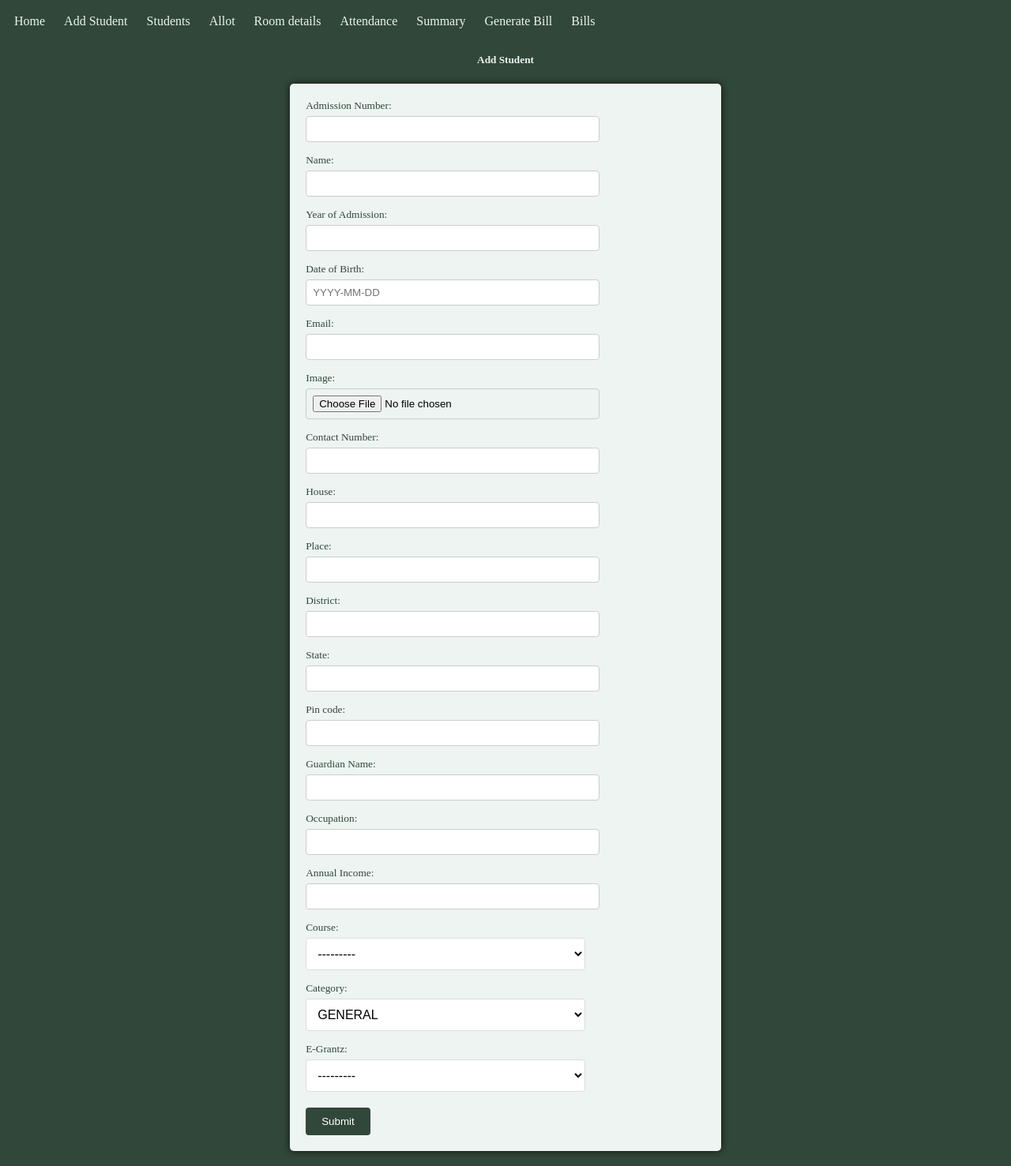
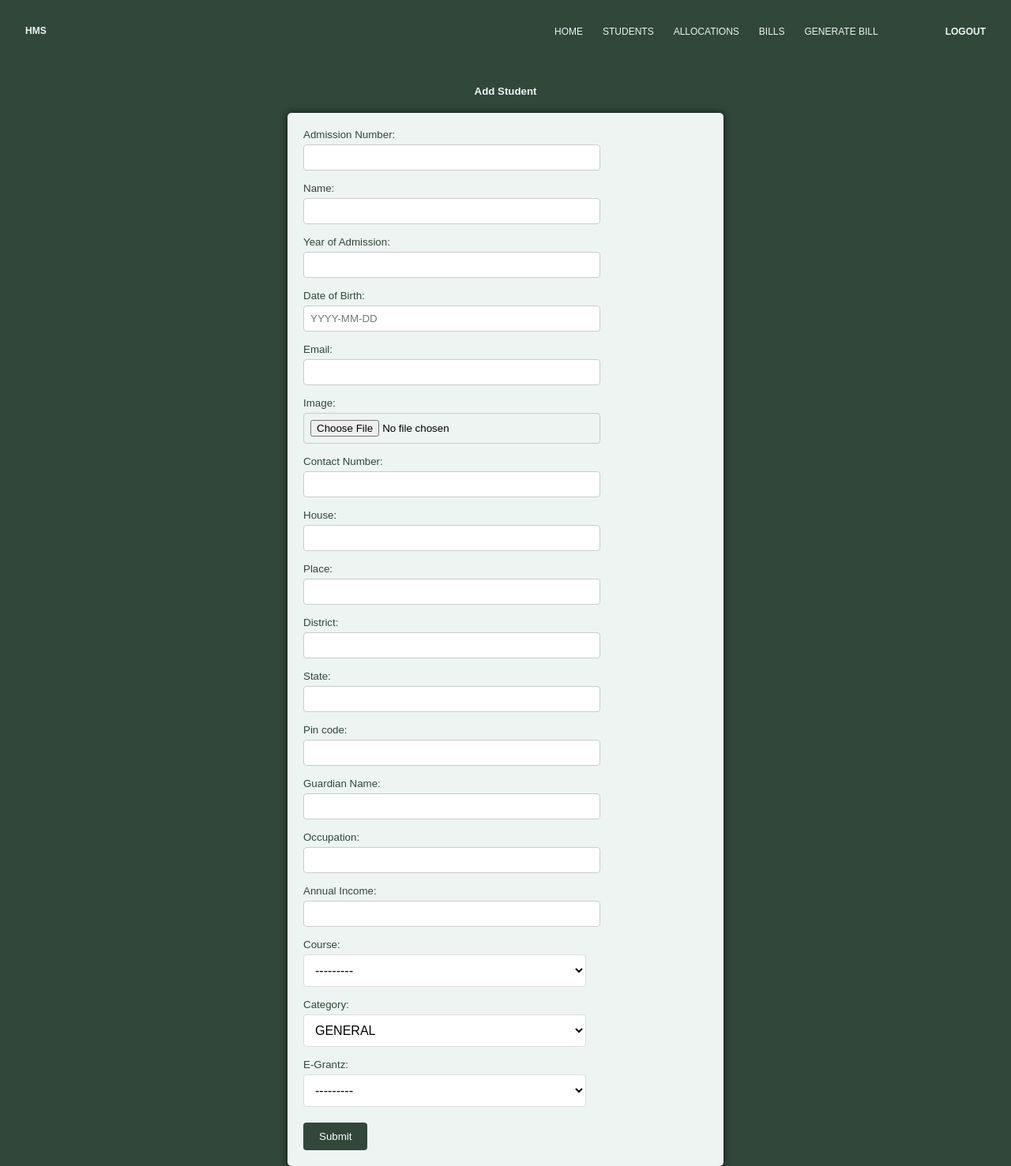
Before and after one commit to jitheshjr/main, a Django app: page /add/ in a window 1280 px wide. Shown: the whole page at 79% size. Run offline with Django 5.2, Linux system fonts and the light colour scheme; a user stored in the database is signed in; data comes from the database, SQL or seed files in the repository; both versions use the stored data as it was after the commit.

Commit message:
navbar modified

```diff
--- a/hostel/templates/hostel/add_stud.html
+++ b/hostel/templates/hostel/add_stud.html
@@ -62,11 +62,13 @@ hostel | AddStudent
     h5{
         color: #EDF4F2;
         text-align: center;
+        margin-bottom: 20px;
     }
 </style>
 {% endblock %}
 
 {% block content %}
+<div class="main">
     <h5>Add Student</h5>
     <div class="main-block">
         <form method="post" action="" enctype="multipart/form-data">
@@ -168,4 +170,5 @@ hostel | AddStudent
             </div>
         </form>
     </div>
+</div>
 {% endblock %}
--- a/hostel/templates/hostel/allot_stud.html
+++ b/hostel/templates/hostel/allot_stud.html
@@ -62,6 +62,7 @@ hostel | allot
         h5{
             color: #EDF4F2;
             text-align: center;
+            margin-bottom: 20px;
         }
     </style>
 {% endblock %}
--- a/hostel/templates/hostel/allotements.html
+++ b/hostel/templates/hostel/allotements.html
@@ -6,6 +6,9 @@ Hostel | Allocations
 
 {% block style %}
 <style>
+    .main-block{
+        margin-top: 10px;
+    }
     .allot {
         width: 70%;
         margin: 0 auto;
@@ -37,11 +40,13 @@ Hostel | Allocations
     h5{
         color: #EDF4F2;
         text-align: center;
+        margin-bottom: 25px;
     }
 </style>
 {% endblock %}
 
 {% block content %}
+<div class="main-block">
     <h5>Room Details</h5>
     <div class="allot">
         <table>
@@ -61,4 +66,5 @@ Hostel | Allocations
             {% endfor %}
         </table>
     </div>
+</div>
 {% endblock %}
--- a/hostel/templates/hostel/attendance.html
+++ b/hostel/templates/hostel/attendance.html
@@ -45,6 +45,7 @@ hostel | Attendance
     h5{
         color: #EDF4F2;
         text-align: center;
+        margin-bottom: 20px;
     }
 </style>
 {% endblock %}
--- a/hostel/templates/hostel/bill.html
+++ b/hostel/templates/hostel/bill.html
@@ -6,6 +6,9 @@ Hostel | Bill
 
 {% block style %}
 <style>
+   .main-block{
+        margin-top: 10px;
+    }
     .bill {
         width: 70%;
         margin: 0 auto;
@@ -32,11 +35,13 @@ Hostel | Bill
     h5{
         color: #EDF4F2;
         text-align: center;
+        margin-bottom: 25px;
     }
 </style>
 {% endblock %}
 
 {% block content %}
+<div class="main-block">
     <h5>Bill details of students</h5>
     <div class="bill">
         <table>
@@ -54,4 +59,5 @@ Hostel | Bill
             </tbody>
         </table>
     </div>
+</div>
 {% endblock %}
--- a/hostel/templates/hostel/billform.html
+++ b/hostel/templates/hostel/billform.html
@@ -43,6 +43,7 @@ hostel | allot
     h5{
         color: #EDF4F2;
         text-align: center;
+        margin-bottom: 20px;
     }
 </style>
 {% endblock %}
--- a/hostel/templates/hostel/edit.html
+++ b/hostel/templates/hostel/edit.html
@@ -61,6 +61,7 @@ hostel | AddStudent
     h5{
         color: #EDF4F2;
         text-align: center;
+        margin-bottom: 25px;
     }
 </style>
 {% endblock %}
--- a/hostel/templates/hostel/edit_allocation.html
+++ b/hostel/templates/hostel/edit_allocation.html
@@ -62,6 +62,7 @@ hostel | allot
         h5{
             color: #EDF4F2;
             text-align: center;
+            margin-bottom: 25px;
         }
     </style>
 {% endblock %}
--- a/hostel/templates/hostel/month_bill.html
+++ b/hostel/templates/hostel/month_bill.html
@@ -32,6 +32,7 @@ Hostel | Bill
     h5{
         color: black;
         text-align: center;
+        margin-bottom: 25px;
     }
 </style>
 {% endblock %}
--- a/hostel/templates/hostel/students.html
+++ b/hostel/templates/hostel/students.html
@@ -6,6 +6,9 @@ Hostel | Students
 
 {% block style %}
 <style>
+    .main-block{
+        margin-top: 10px;
+    }
     .student-layout {
         width: 100px;
         height: 120px;
@@ -56,11 +59,13 @@ Hostel | Students
     h5{
         color: #EDF4F2;
         text-align: center;
+        margin-bottom: 25px;
     }
 </style>
 {% endblock %}
 
 {% block content %}
+<div class="main-block">
     <h5>Students</h5>
     {% for student in stud %}
         <div class="student-layout">
@@ -78,4 +83,5 @@ Hostel | Students
             </div>
         </div>
     {% endfor %}
+</div>
 {% endblock %}
--- a/hostel/templates/hostel/summary.html
+++ b/hostel/templates/hostel/summary.html
@@ -31,6 +31,7 @@ Hostel | Attendance
     h5{
         color: #EDF4F2;
         text-align: center;
+        margin-bottom: 25px;
     }
 </style>
 {% endblock %}
--- a/templates/base.html
+++ b/templates/base.html
@@ -8,85 +8,146 @@
         {% endblock %}
     </title>
     <style>
+        *{
+            margin: 0;
+            padding: 0;
+            font-family: sans-serif;
+        }
         body{
             background-color: #31473A;
         }
-
-        .head{
+        .navbar{
+            width: 95%;
+            margin: auto;
+            padding: 30px 0;
+            display: flex;
+            align-items: center;
+            justify-content: space-between;
+            margin-bottom: 30px;
+        }
+        .hms{
+            font-size: 12px;
+            font-weight: bolder;
+            color: #EDF4F2;
+            margin-right: auto;
+        }
+        .navbar ul{
+            margin-left: auto;
+            display: flex;
+        }
+        .navbar ul li{
+            list-style: none;
+            display: inline-block;
+            margin-left: 20px;
+            margin-right: 5px;
+            position: relative;
+        }
+        .navbar ul li a{
+            text-decoration: none;
+            color: #EDF4F2;
+            text-transform: uppercase;
+            font-size: 12px;
+        }
+        .navbar ul li::after{
+            content: '';
+            height: 3px;
+            width: 0;
+            background: #EDF4F2;
+            position: absolute;
+            left: 0;
+            bottom: -10px;
+            transition: 0.5s;
+        }
+        .navbar ul li:hover::after{
+            width: 100%;
+        }
+        .content{
+            position: absolute;
+            width: 100%;
+            margin-top: 100px;
+            transform: translateY(-50%);
+            color: #fff;
             text-align: center;
-            color: #EDF4F2;
         }
-        nav {
-            padding: 10px;
+        .content h1,h3,h4{
+            font-size: 20px;
+            margin-top: 10px;
+        }
+        .f-btn{
+            margin-top: 60px;
         }
 
-        nav ul {
-            list-style-type: none; /* Remove bullet points */
-            margin: 0;
+        .f-btn button{
+            width: 200px;
+            padding: 5px 5px;
+            text-align: center;
+            margin: 5px 5px;
+            border-radius: 25px;
+            font-weight: bold;
+            border: 2px solid #EDF4F2;
+            background: transparent;
+            color: #EDF4F2;
+            cursor:pointer;
+            position: relative;
+            overflow: hidden;
+        }
+        span{
+            background: #EDF4F2;
+            height: 100%;
+            width: 0;
+            border-radius: 25px;
+            position: absolute;
+            left: 0;
+            bottom: 0;
+            z-index: -1;
+            transition: 0.5s;
+        }
+        .f-btn button:hover span{
+            width: 100%;
+        }
+        .f-btn button:hover{
+            border: none;
+            color: #31473A;
+        }
+        .logout-btn{
+            border: none;
+            text-transform: uppercase;
+            margin-left: 80px;
             padding: 0;
+            background-color: transparent;
+            color: #EDF4F2;
+            font-weight: bolder;
+            font-size: 12px;
         }
-
-        nav ul li {
-            display: inline; /* Display list items horizontally */
-            margin-right: 20px; /* Margin between list items */
-        }
-
-
-        nav ul li a {
-            color: #EDF4F2; /* Text color */
-            text-decoration: none; /* Remove underline */
-        }
-        nav ul li a:hover {
+        .logout-btn:hover{
             opacity: 0.7;
         }
-
-        .logout-link{
-            display: inline-block;
-            padding: 6px 12px;
-            font-size: 14px;
-            background-color: #31473A;
-            color: #fff;
-            text-decoration: none;
-            border-radius: 4px;
-            transition: background-color 0.3s ease;
-        }
-
-        .logout-link:hover {
-            background-color: #1265b8; /* Darker red on hover */
-        }
-
-        .logout-form {
-            position: absolute;
-            top: 10px; /* Adjust top position */
-            right: 10px; /* Adjust right position */
-        }
-
-
     </style>
     {% block style %}
     {% endblock %}
 </head>
 <body>
-    <div class="options">
-        <div class="head">
+    <div class="home">
+        <div class="navbar">
+            <p class="hms">HMS</p>
+            <ul>
+                <li><a href="{% url 'home' %}">Home</a></li>
+                <li><a href="{% url 'view_student' %}">Students</a></li>
+                <li><a href="{% url 'view_allotement' %}">Allocations</a></li>
+                <li><a href="{% url 'view_bill' %}">Bills</a></li>
+                <li><a href="{% url 'generate_mess_bill' %}">Generate bill</a></li>
+            </ul>
+            <form action="{% url 'logout' %}" method="post" class="logout-form">
+                {% csrf_token %}
+                <button type="submit" value="Logout" class="logout-btn">Logout</button>
+            </form>
+        </div>
+        <div class="content">
             {% block heading %}
             {% endblock %}
         </div>
-        <nav>
-            <ul>
-                <li><a href="{% url 'home' %}">Home</a></li>
-                <li><a href="{% url 'add_student' %}">Add Student</a></li>
-                <li><a href="{% url 'view_student' %}">Students</a></li>
-                <li><a href="{% url 'allot_student' %}">Allot</a></li>
-                <li><a href="{% url 'view_allotement' %}">Room details</a></li>
-                <li><a href="{% url 'mark_attendance' %}">Attendance</a></li>
-                <li><a href="{% url 'view_attendance' %}">Summary</a></li>
-                <li><a href="{% url 'calculate_consecutive_absences' %}">Generate Bill</a></li>
-                <li><a href="{% url 'view_bill' %}">Bills</a></li>
-            </ul>
-        </nav>
+        {% block content %}
+        {% endblock %}
     </div>
-    {% block content %}
-    {% endblock %}
 </body>
 </html>
```
Also changed, not shown: hostel/templates/hostel/home.html (+4 -4 lines), db.sqlite3, 1 other file.
